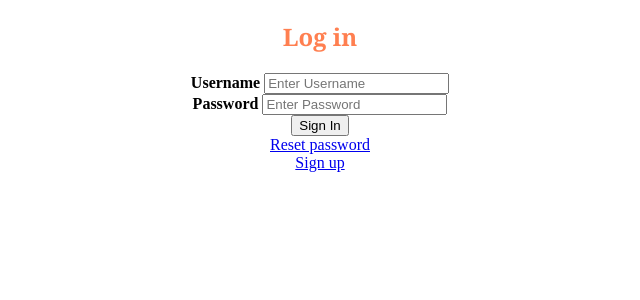
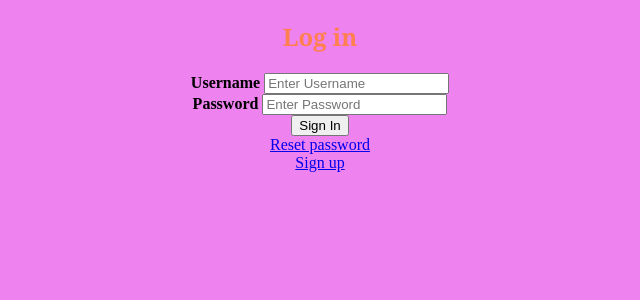
Before and after one commit to beadeleon/BEAst, a PHP site: page / in a window 1280 px wide. Shown: the top 300 px of the page, without its empty margins (320-960 px from the left). Run offline with PHP 8.4, Linux system fonts and the light colour scheme.

Commit message:
Update index.php

```diff
--- a/index.php
+++ b/index.php
@@ -3,7 +3,11 @@
 <head><center>
 
     <h2 style="font-family:georgia; color:coral;">Log in </h2>
-
+    <style>
+body {
+  background-color:violet;
+}
+</style>
 <title> Log in </title>
     </center>
 </head>
```
